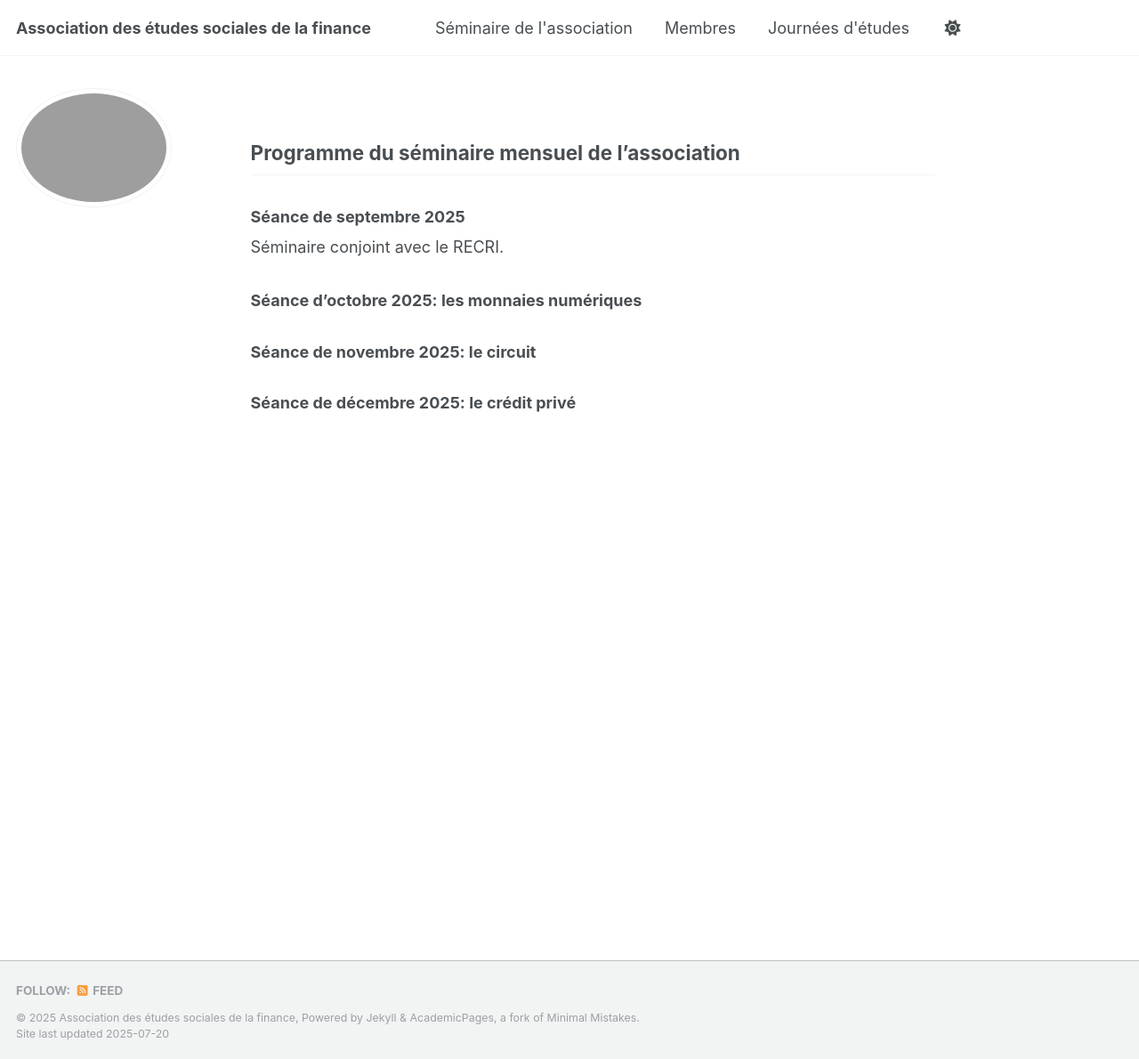
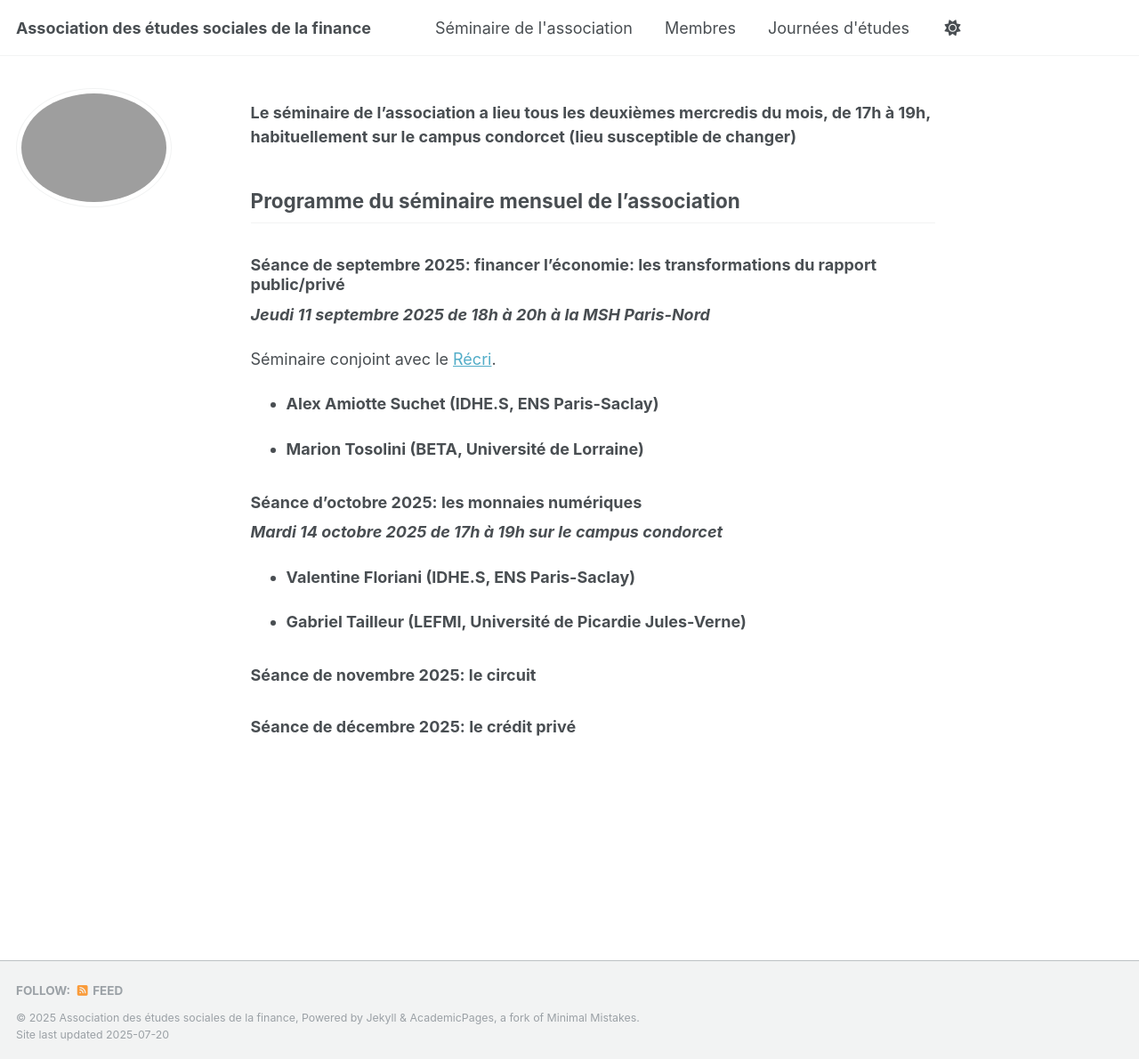
Before and after one commit to ssfa-aesf/ssfa-aesf.github.io, a Jekyll site: the page built from _pages/seminaire.md, in a window 1280 px wide and 1190 px high. Shown: the whole window at 89% size. Built offline with Jekyll 4.4.1, drawn with Linux system fonts in a browser that asks for light colours.

Commit message:
Update seminaire.md

```diff
--- a/_pages/seminaire.md
+++ b/_pages/seminaire.md
@@ -4,14 +4,26 @@ title: ""
 author_profile: true
 
 ---
+**Le séminaire de l'association a lieu tous les deuxièmes mercredis du mois, de 17h à 19h, habituellement sur le campus condorcet (lieu susceptible de changer)**
+
 
 ## Programme du séminaire mensuel de l'association
 
-### Séance de septembre 2025
+### Séance de septembre 2025: financer l'économie: les transformations du rapport public/privé
+_**Jeudi 11 septembre 2025 de 18h à 20h à la MSH Paris-Nord**_
 
-Séminaire conjoint avec le RECRI.
+Séminaire conjoint avec le [Récri](https://recri.hypotheses.org/presentation).
+
+- **Alex Amiotte Suchet (IDHE.S, ENS Paris-Saclay)**
+
+- **Marion Tosolini (BETA, Université de Lorraine)**
 
 ### Séance d'octobre 2025: les monnaies numériques
+_**Mardi 14 octobre 2025 de 17h à 19h sur le campus condorcet**_
+
+- **Valentine Floriani (IDHE.S, ENS Paris-Saclay)**
+
+- **Gabriel Tailleur (LEFMI, Université de Picardie Jules-Verne)**
 
 
 ### Séance de novembre 2025: le circuit
```
